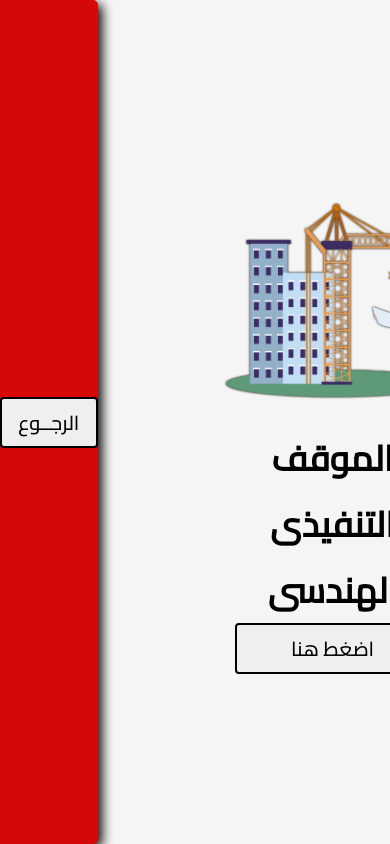
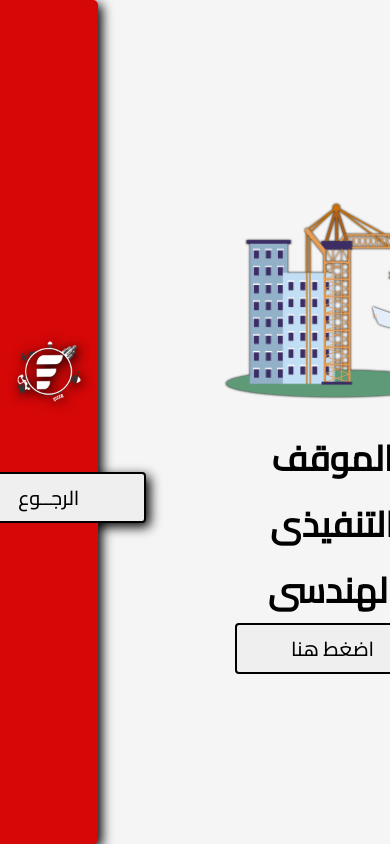
Before and after one commit to Ahmed-Osama-Salem/EL-FiT-GroupManegment_System, a React (Create React App) app: page /#/sheets in a window 390 px wide. Shown: the top 844 px of the page. Built offline with nearby package versions, Linux system fonts and the light colour scheme; a web font is replaced by a local one.

Commit message:
fullstack

```diff
--- a/public/style.css
+++ b/public/style.css
@@ -866,6 +866,7 @@ h2 {
   height: 100vh;
   width: 25vw;
   display: flex;
+  flex-direction: column;
   justify-content: center;
   align-items: center;
   filter: drop-shadow(4px 4px 6px black);
@@ -1130,6 +1131,12 @@ h2 {
   display: none;
 }
 
+.slide-sec img {
+  width: 100px;
+  margin-bottom: 50px;
+  filter: drop-shadow(2px 2px 6px black);
+}
+
 @media print {
   .crud-wide {
     display: none;
@@ -1327,6 +1334,10 @@ h2 {
     line-height: 2.6;
   }
 
+  .slide-sec img {
+    display: none;
+  }
+
   .head-user {
     margin-bottom: 70px;
   }
@@ -1358,6 +1369,7 @@ h2 {
   }
 
   .sheet3 {
+    margin-left: 0;
     margin-bottom: 50px;
     margin-top: 50px;
   }
--- a/src/component/TechnicalOffice/TechRoute.jsx
+++ b/src/component/TechnicalOffice/TechRoute.jsx
@@ -8,6 +8,7 @@ function TechRoute() {
   return (
     <section className="technical-page">
       <div className="slide-sec">
+        <img src="./images/fit-logo.png" alt="logo" />
         <button
           className="btn2"
           type="button"
--- a/src/component/constructionRoute/ConstructionRoute.jsx
+++ b/src/component/constructionRoute/ConstructionRoute.jsx
@@ -12,6 +12,7 @@ function ConstructionRoute() {
   return (
     <section className="sheets-sec">
       <div className="slide-sec">
+        <img src="./images/fit-logo.png" alt="logo" />
         <button
           className="btn2"
           type="button"
```
Also changed, not shown: public/images/fit-logo.png (added).
